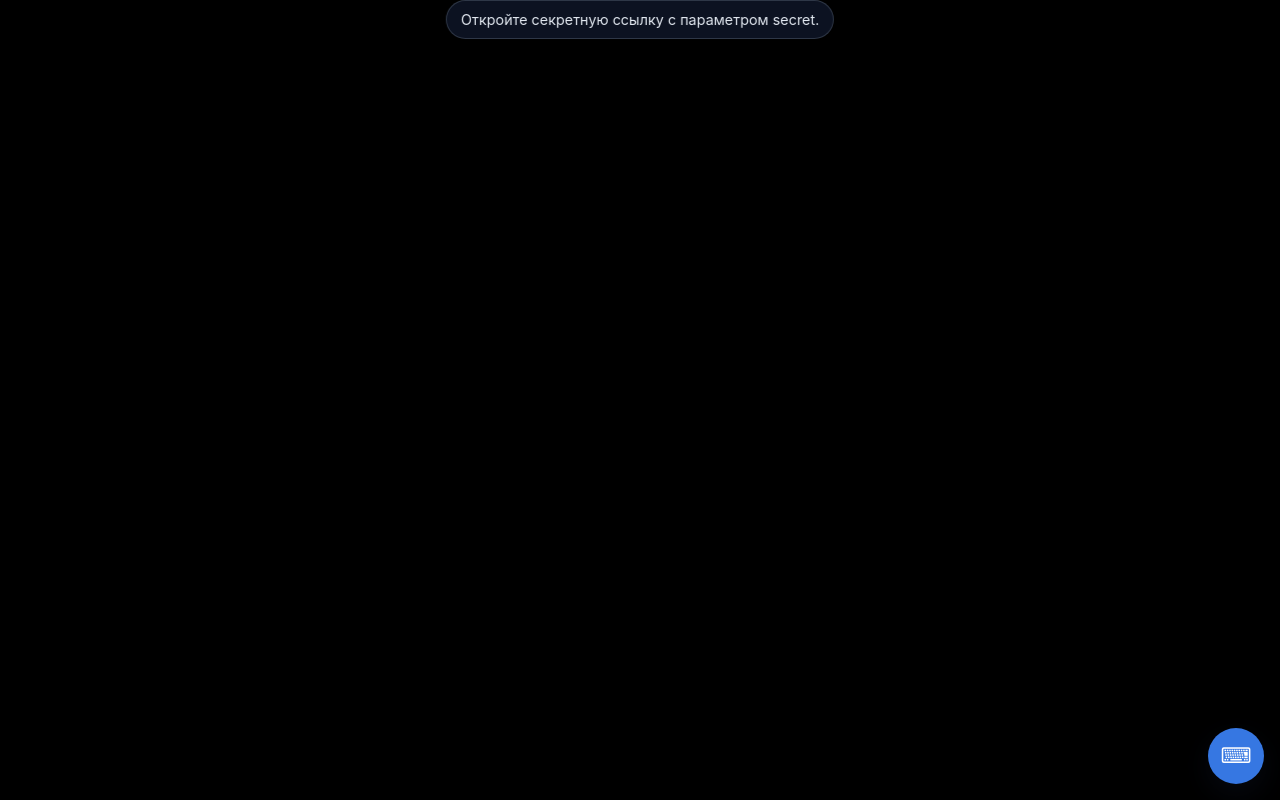
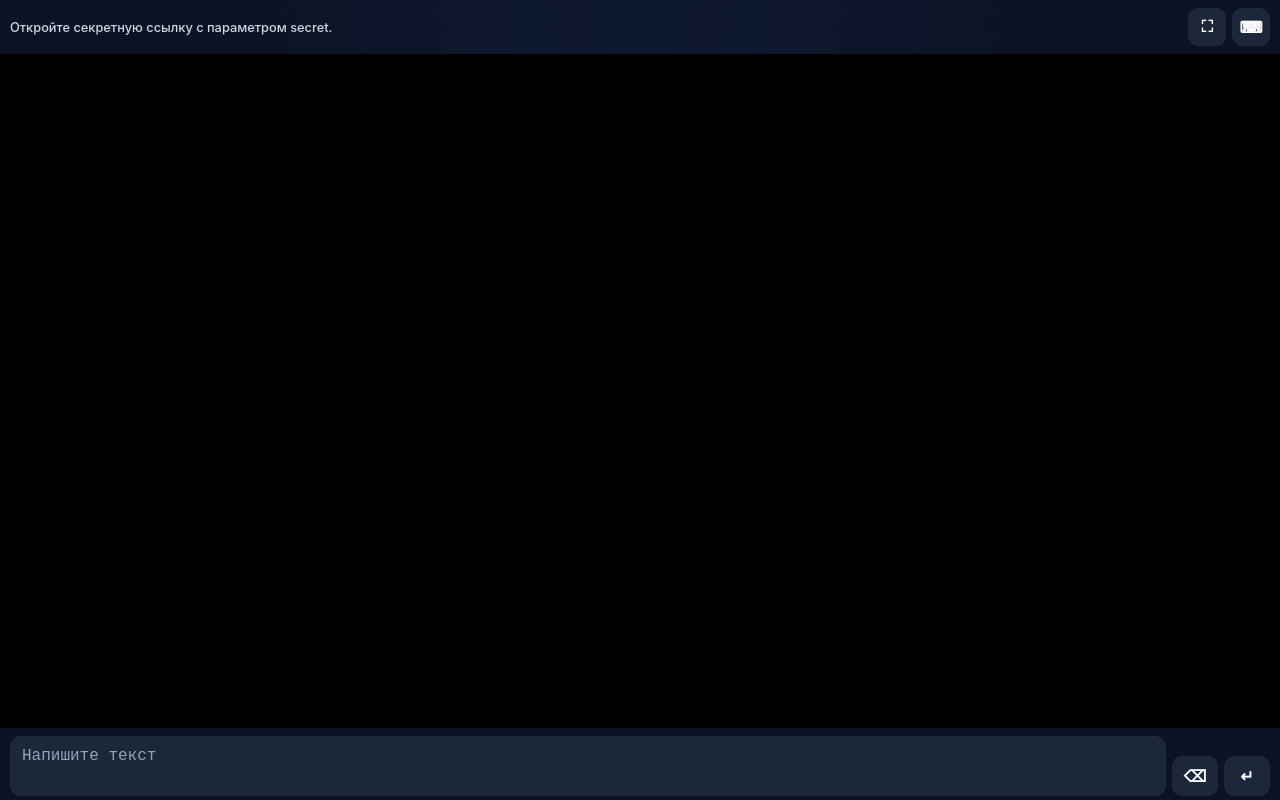
Before and after one commit to vpuhoff/remote-window-control, a website built with Vite: page client/index.html in a window 1280 px wide. Built offline with nearby package versions, Linux system fonts and the light colour scheme.

Commit message:
Refine the mobile remote UI layout and viewport sizing
Rework the client into a panel-video-panel layout, tighten the controls visually, and size the host window from the actual video stage so the stream matches the usable space between the toolbars.

Made-with: Cursor

```diff
--- a/client/index.html
+++ b/client/index.html
@@ -9,6 +9,14 @@
   </head>
   <body>
     <div id="app">
+      <div id="top-bar">
+        <div id="status-pill">Подключение...</div>
+        <div id="top-bar-actions">
+          <button id="fullscreen-button" type="button" aria-label="Полный экран">⛶</button>
+          <button id="keyboard-button" type="button" aria-label="Открыть клавиатуру">⌨</button>
+        </div>
+      </div>
+      <div id="video-stage">
         <video
           id="remote-video"
           autoplay
@@ -16,10 +24,8 @@
           muted
           disablepictureinpicture
         ></video>
-      <div id="status-pill">Подключение...</div>
-      <button id="keyboard-button" type="button" aria-label="Открыть клавиатуру">
-        ⌨
-      </button>
+      </div>
+      <div id="input-dock">
         <textarea
           id="hidden-text-input"
           inputmode="text"
@@ -27,8 +33,11 @@
           autocomplete="off"
           autocapitalize="off"
           spellcheck="false"
-        placeholder="Печатайте здесь"
+          placeholder="Напишите текст"
         ></textarea>
+        <button id="backspace-button" type="button" aria-label="Backspace">⌫</button>
+        <button id="enter-button" type="button" aria-label="Enter">↵</button>
+      </div>
     </div>
     <script type="module" src="/src/main.js"></script>
   </body>
--- a/client/src/gestures.js
+++ b/client/src/gestures.js
@@ -16,7 +16,7 @@ function getVideoContentRect(element) {
 
   return {
     left: rect.left + (rect.width - contentWidth) / 2,
-    top: rect.top,
+    top: rect.top + (rect.height - contentHeight) / 2,
     width: contentWidth,
     height: contentHeight,
   };
--- a/client/src/keyboard.js
+++ b/client/src/keyboard.js
@@ -1,4 +1,10 @@
-export function attachKeyboardBridge(buttonElement, inputElement, sendControl, onStatus) {
+export function attachKeyboardBridge(controls, sendControl, onStatus) {
+  const {
+    buttonElement,
+    inputElement,
+    backspaceButton,
+    enterButton,
+  } = controls;
   let keyboardActive = false;
   let allowBlur = false;
   let previousValue = "";
@@ -66,6 +72,20 @@ export function attachKeyboardBridge(buttonElement, inputElement, sendControl, o
       return;
     }
     openKeyboard();
+  });
+
+  backspaceButton?.addEventListener("click", (event) => {
+    event.preventDefault();
+    event.stopPropagation();
+    sendKeyPress("Backspace");
+    focusInput();
+  });
+
+  enterButton?.addEventListener("click", (event) => {
+    event.preventDefault();
+    event.stopPropagation();
+    sendKeyPress("Enter");
+    focusInput();
   });
 
   inputElement.addEventListener("beforeinput", (event) => {
@@ -150,6 +170,13 @@ export function attachKeyboardBridge(buttonElement, inputElement, sendControl, o
     event.stopPropagation();
   });
 
+  inputElement.addEventListener("focus", () => {
+    if (!keyboardActive) {
+      keyboardActive = true;
+      syncUi();
+    }
+  });
+
   syncUi();
 
   return {
--- a/client/src/main.js
+++ b/client/src/main.js
@@ -7,12 +7,31 @@ import { attachViewportSync } from "./viewport.js";
 import { createRemoteConnection } from "./webrtc.js";
 
 const videoElement = document.querySelector("#remote-video");
+const videoStageElement = document.querySelector("#video-stage");
 const statusElement = document.querySelector("#status-pill");
+const fullscreenButton = document.querySelector("#fullscreen-button");
 const keyboardButton = document.querySelector("#keyboard-button");
 const hiddenInput = document.querySelector("#hidden-text-input");
+const backspaceButton = document.querySelector("#backspace-button");
+const enterButton = document.querySelector("#enter-button");
 
 function setStatus(message) {
   statusElement.textContent = message;
+}
+
+function attachTopBarControls() {
+  fullscreenButton?.addEventListener("click", async () => {
+    try {
+      if (document.fullscreenElement) {
+        await document.exitFullscreen();
+        return;
+      }
+
+      await document.documentElement.requestFullscreen();
+    } catch {
+      setStatus("Не удалось переключить полный экран");
+    }
+  });
 }
 
 async function main() {
@@ -35,9 +54,16 @@ async function main() {
     });
 
     attachGestureControls(videoElement, remote.sendControl, setStatus);
-    const keyboard = attachKeyboardBridge(keyboardButton, hiddenInput, remote.sendControl, setStatus);
+    attachTopBarControls();
+    const keyboard = attachKeyboardBridge({
+      buttonElement: keyboardButton,
+      inputElement: hiddenInput,
+      backspaceButton,
+      enterButton,
+    }, remote.sendControl, setStatus);
     attachViewportSync(remote.sendControl, {
       isSuspended: () => keyboard.isActive(),
+      targetElement: videoStageElement,
     });
     setStatus("Управление готово");
   } catch (error) {
--- a/client/src/styles.css
+++ b/client/src/styles.css
@@ -3,6 +3,9 @@
   font-family: Inter, system-ui, sans-serif;
   background: #020617;
   color: #e2e8f0;
+  --panel-bg: rgba(15, 23, 42, 0.72);
+  --control-bg: rgba(30, 41, 59, 0.96);
+  --control-active: rgba(34, 197, 94, 0.92);
 }
 
 * {
@@ -15,7 +18,7 @@ body,
 #app {
   width: 100%;
   height: 100vh;
-  height: 100lvh;
+  height: 100dvh;
   margin: 0;
   overflow: hidden;
   background:
@@ -28,81 +31,109 @@ body {
 }
 
 #app {
-  position: fixed;
-  inset: 0;
+  display: grid;
+  grid-template-rows: auto minmax(0, 1fr) auto;
+  min-height: 0;
+}
+
+#video-stage {
+  min-height: 0;
+  background: #000;
+  overflow: hidden;
 }
 
 #remote-video {
-  position: fixed;
-  inset: 0;
+  display: block;
   width: 100%;
-  height: 100vh;
-  height: 100lvh;
+  height: 100%;
   object-fit: contain;
-  object-position: top center;
-  background: #000;
+  object-position: center center;
   touch-action: none;
 }
 
-#status-pill {
-  position: fixed;
-  top: env(safe-area-inset-top, 12px);
-  left: 50%;
-  transform: translateX(-50%);
-  padding: 10px 14px;
-  border-radius: 999px;
-  background: rgba(15, 23, 42, 0.8);
-  border: 1px solid rgba(148, 163, 184, 0.25);
+#top-bar {
+  display: flex;
+  align-items: center;
+  justify-content: space-between;
+  gap: 10px;
+  padding: calc(env(safe-area-inset-top, 0px) + 8px) 10px 8px;
+  background: rgba(15, 23, 42, 0.86);
   backdrop-filter: blur(16px);
-  font-size: 0.9rem;
   z-index: 2;
 }
 
-#keyboard-button {
-  position: fixed;
-  right: 16px;
-  bottom: calc(env(safe-area-inset-bottom, 0px) + 16px);
-  width: 56px;
-  height: 56px;
+#status-pill {
+  min-width: 0;
+  flex: 1;
+  padding: 0;
+  color: rgba(226, 232, 240, 0.92);
+  font-size: 0.8rem;
+  font-weight: 500;
+  overflow: hidden;
+  text-overflow: ellipsis;
+  white-space: nowrap;
+}
+
+#top-bar-actions {
+  display: flex;
+  align-items: center;
+  gap: 6px;
+}
+
+#top-bar-actions button,
+#input-dock button {
   border: none;
-  border-radius: 999px;
-  background: rgba(59, 130, 246, 0.92);
+  border-radius: 10px;
+  background: var(--control-bg);
   color: white;
-  font-size: 1.35rem;
-  box-shadow: 0 10px 30px rgba(15, 23, 42, 0.4);
+  font-size: 1rem;
+  font-weight: 600;
+}
+
+#top-bar-actions button {
+  width: 38px;
+  height: 38px;
+}
+
+#keyboard-button.active,
+#enter-button {
+  background: var(--control-active);
+}
+
+#input-dock {
+  display: grid;
+  grid-template-columns: minmax(0, 1fr) 46px 46px;
+  gap: 6px;
+  align-items: end;
+  padding: 8px 10px calc(env(safe-area-inset-bottom, 0px) + 4px);
+  background: rgba(15, 23, 42, 0.86);
+  backdrop-filter: blur(16px);
   z-index: 2;
 }
 
-#keyboard-button.active {
-  background: rgba(34, 197, 94, 0.92);
-}
-
 #hidden-text-input {
-  position: fixed;
-  left: 16px;
-  right: 84px;
-  top: calc(env(safe-area-inset-top, 12px) + 56px);
-  min-height: 44px;
-  max-height: 120px;
-  padding: 10px 14px;
-  border: 1px solid rgba(148, 163, 184, 0.35);
-  border-radius: 12px;
-  background: rgba(15, 23, 42, 0.92);
+  min-height: 40px;
+  max-height: 80px;
+  width: 100%;
+  padding: 10px 12px;
+  border: none;
+  border-radius: 10px;
+  background: rgba(30, 41, 59, 0.96);
   color: #e2e8f0;
   font-size: 16px;
   line-height: 1.25;
   resize: none;
-  opacity: 0;
-  pointer-events: none;
-  transform: translateY(8px);
-  transition: opacity 120ms ease, transform 120ms ease;
-  z-index: 2;
+  overflow: auto;
+  outline: none;
 }
 
-#hidden-text-input.active {
-  opacity: 1;
-  pointer-events: auto;
-  transform: translateY(0);
+#input-dock button {
+  width: 46px;
+  height: 40px;
+}
+
+#hidden-text-input:focus {
+  background: rgba(51, 65, 85, 0.96);
 }
 
 #hidden-text-input::placeholder {
--- a/client/src/viewport.js
+++ b/client/src/viewport.js
@@ -1,9 +1,14 @@
-function getViewportPayload() {
+function getViewportPayload(targetElement) {
+  const stageRect = targetElement?.getBoundingClientRect();
   const viewport = window.visualViewport;
+
+  const width = Math.round(stageRect?.width ?? viewport?.width ?? window.innerWidth);
+  const height = Math.round(stageRect?.height ?? viewport?.height ?? window.innerHeight);
+
   return {
     type: "viewport.resize",
-    width: Math.round(viewport?.width ?? window.innerWidth),
-    height: Math.round(viewport?.height ?? window.innerHeight),
+    width,
+    height,
     devicePixelRatio: window.devicePixelRatio || 1,
   };
 }
@@ -12,10 +17,11 @@ export function attachViewportSync(sendControl, options = {}) {
   let timerId = null;
   let orientationTimerIds = [];
   const isSuspended = options.isSuspended ?? (() => false);
+  const targetElement = options.targetElement ?? null;
   let lastPayload = null;
 
   const sendViewport = () => {
-    const payload = getViewportPayload();
+    const payload = getViewportPayload(targetElement);
     const keyboardLikeResize =
       isSuspended()
       && lastPayload
```
Lines whose indentation alone changed are shown as unchanged.
